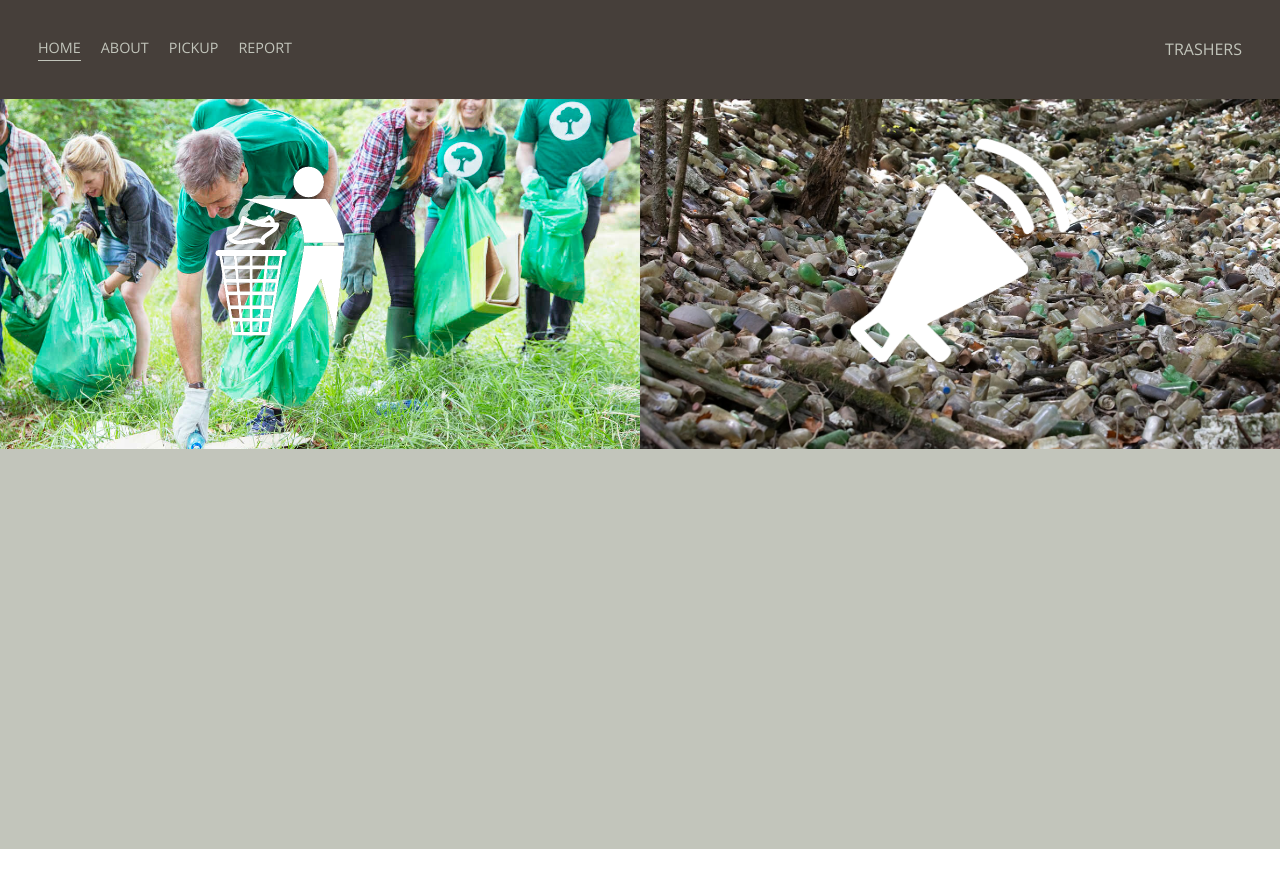
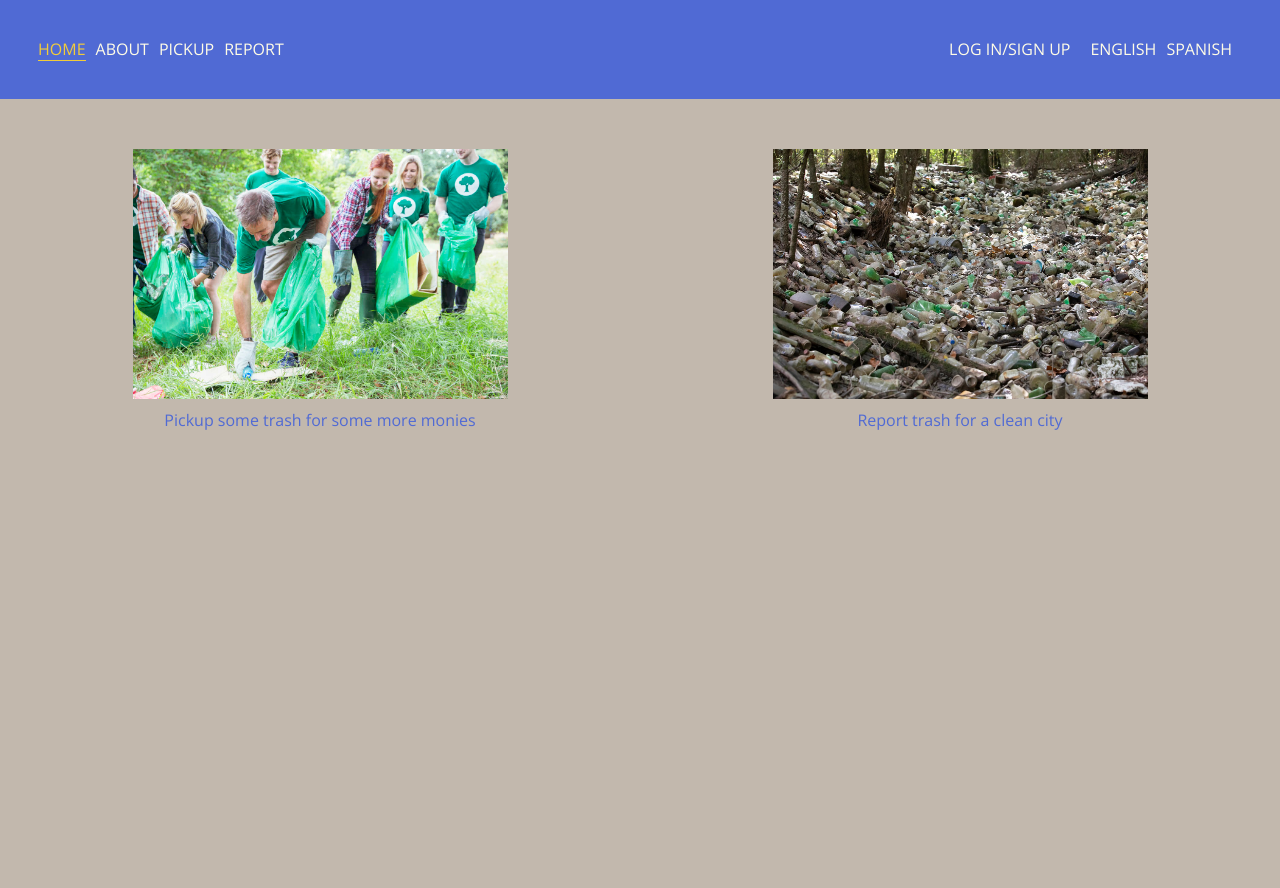
Before and after one commit to R-Goor/HCI, a plain HTML site: page index.html in a window 1280 px wide. Shown: the top 888 px of the page. Before the commit the page ends 849 px from the top, so only its background shows below. Drawn offline with nearby package versions, Linux system fonts and the light colour scheme.

Commit message:
Add files via upload

```diff
--- a/index.html
+++ b/index.html
@@ -27,8 +27,14 @@
                 </div>
 
                 <div class="right-wrapper">
-                    <div class="brand">
-                        <div>TRASHERS</div>
+                    <div class="nav-link-wrapper">
+                        <a href="report.html">Log in/Sign Up</a>
+                    </div>
+                    <div class="Language">
+
+                    </div>
+                        <div class="nav-link-wrapper"><a href="report.html">English</a></div>
+                        <div class="nav-link-wrapper"><a href="report.html">Spanish</a></div>
                     </div>
                 </div>
             </div>
@@ -38,23 +44,15 @@
                     <div class="select-item-wrapper">
                         <div class="img-background" style="background-image:url(resources/trash-background.jpg);"></div>
                         <div class="img-text-wrapper">
-                            <div class="logo-wrapper">
-                                <a href="pickup.html">
-                                <img src="resources/trash-pickup.png">
-                                </a>
-                            </div>
                             <div class="subtitle">Pickup some trash for some more monies</div>
                         </div>
                     </div>
 
+
                     <div class="select-item-wrapper">
                         <div class="img-background" style="background-image:url(resources/report-trash.jpg);"></div>
                         <div class="img-text-wrapper">
-                            <div class="logo-wrapper">
-                                <a href="report.html">
-                                <img src="resources/report-trash-logo.png">
-                                </a>
-                            </div>
+
                             <div class="subtitle">Report trash for a clean city</div>
                         </div>
                     </div>
@@ -66,15 +64,5 @@
 
         </div>
     </body>
-    <script>
-        const selectItems = document.querySelectorAll('.select-item-wrapper')
-        selectItems.forEach(selectItem => {
-            selectItem.addEventListener('mouseover', () => {
-                selectItem.childNodes[1].classList.add('img-darken');
-            })
-            selectItem.addEventListener('mouseout', () => {
-                selectItem.childNodes[1].classList.remove('img-darken');
-            })
-        })
-    </script>
+
 </html>
--- a/styles.css
+++ b/styles.css
@@ -13,16 +13,26 @@ body {
     display: flex;
     justify-content: space-between;
     padding: 38px;
-    background-color: #463F3A;
+    background-color: #506AD4;
 }
 
 .left-wrapper {
     display: flex;
 }
 
+.right-wrapper {
+    display: flex;
+}
+
+.nav-wrapper > .right-wrapper > div {
+    margin-right: 10px;
+    font-size: 1em;
+    text-transform: uppercase;
+}
+
 .nav-wrapper > .left-wrapper > div {
-    margin-right: 20px;
-    font-size: 0.9em;
+    margin-right: 10px;
+    font-size: 1em;
     text-transform: uppercase;
 }
 
@@ -33,28 +43,36 @@ body {
 }
 
 .nav-link-wrapper a {
-    color: #C2C5BB;
+    color: #FFFCE6;
     text-decoration: none;
     transition: color 0.5s;
 }
-.brand {
-    color: #C2C5BB;
+.language {
+    color: #FFFCE6;
+}
+
+.language-img {
+    height: 10px;
+    width:auto;
+
 }
 
 .nav-link-wrapper:hover {
-    border-bottom: 1px solid #C2C5BB;
+    border-bottom: 1px solid #FFFCE6;
 }
 
 .nav-link-wrapper a:hover {
-    color: #BF9ACA;
+    color: #FFFCE6;
 }
 
 .active-nav-link {
-    border-bottom: 1px solid #C2C5BB;
+    border-bottom: 1px solid #F2CC39;
 }
 
+
+
 .active-nav-link a {
-    color: #C2C5BB !important;
+    color: #F2CC39 !important;
 }
 
 .select-items-wrapper {
@@ -63,59 +81,37 @@ body {
 }
 
 .select-item-wrapper {
+    padding-top: 50px;
     position: relative;
 }
 
 .img-background {
-    height: 350px;
-    width: device-width;
-    background-size: cover;
+    height: 250px;
+    background-size:contain;
     background-position: center;
     background-repeat: no-repeat;
 }
 
 .img-text-wrapper {
-    position: absolute;
-    top: 0;
-    display: flex;
-    flex-direction: column;
-    justify-content: center;
-    align-items: center;
-    height: 100%;
+    padding-top: 10px;
     text-align: center;
-    padding-left: 100px;
-    padding-right: 100px;
+    color: #506AD4;
 }
 
-.logo-wrapper img {
-    width: 50%;
-    margin-bottom: 20px;
-}
 
-.select-item-wrapper .subtitle {
-    color: transparent;
-    font-weight: 600;
-}
-
-.select-item-wrapper:hover .subtitle {
-    transition: 1s;
-    font-weight: 600;
-    color: #C2C5BB;
-}
-
-.img-darken {
-    transition: 1s;
-    filter: brightness(10%);
+.content-wrapper {
+    background-color: #C2B8AD;
+    height:inherit;
 }
 
 .footer {
-    background-color: #C2C5BB;
-    height: 50vh;
+    background-color: #C2B8AD;
+    height:100cm;
 }
 
 .text-wrapper {
     margin: 0;
     text-align: center;
-    background-color: #C2C5BB;
+    background-color: #FFFCE6;
     height: 1000px;
 }
```
Also changed, not shown: resources/language.jpg (added).
